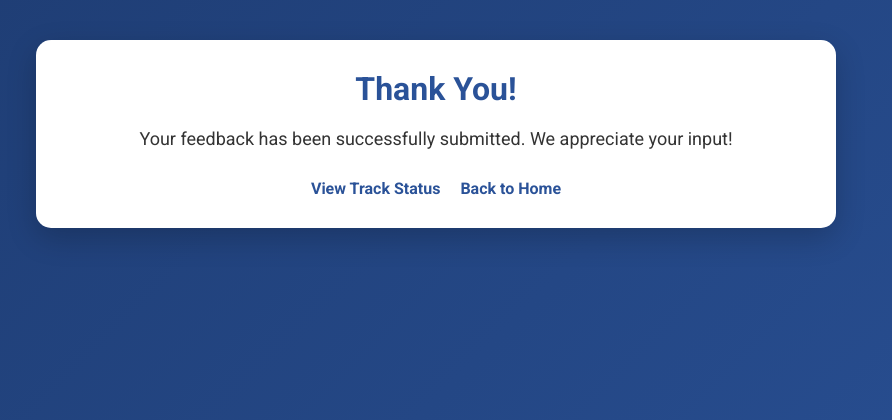
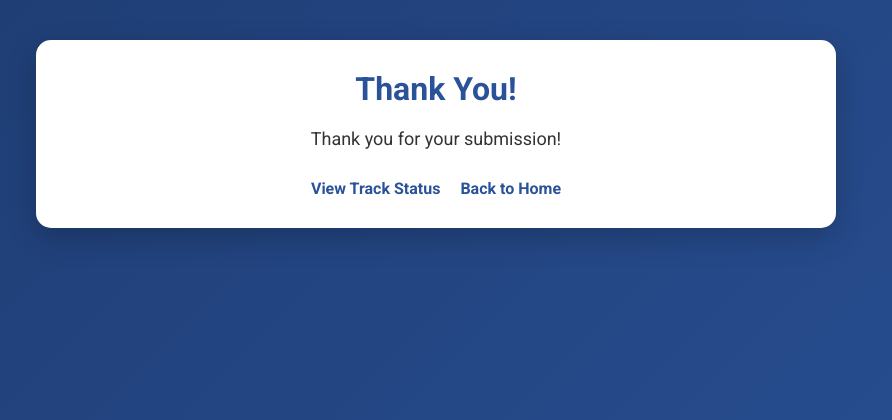
Before and after one commit to zerodayz01/Transit_Feedback_App, a Flask app: page /thank_you in a window 1280 px wide. Shown: the top 420 px of the page, without its empty margins (204-1096 px from the left). Run offline with Flask 3, Linux system fonts and the light colour scheme.

Commit message:
Update thank_you.html

```diff
--- a/TransitFeedbackCollect/templates/thank_you.html
+++ b/TransitFeedbackCollect/templates/thank_you.html
@@ -63,7 +63,7 @@
 <body>
     <div class="container">
         <h1>Thank You!</h1>
-        <p>Your feedback has been successfully submitted. We appreciate your input!</p>
+        <p>{{ message }}</p>
         <div class="nav-links">
             <a href="{{ url_for('track_status') }}">View Track Status</a>
             <a href="{{ url_for('home') }}">Back to Home</a>
```
